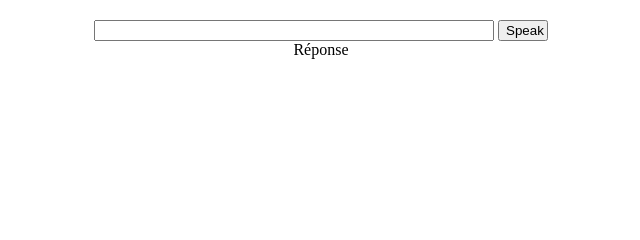
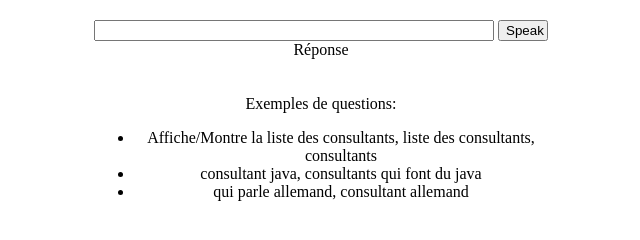
Before and after one commit to kawan16/sample-bot, a plain HTML site: page index.html in a window 1280 px wide. Shown: the whole page, without its empty margins (296-936 px from the left). Drawn offline with nearby package versions, Linux system fonts and the light colour scheme.

Commit message:
Add questions samples

```diff
--- a/index.html
+++ b/index.html
@@ -93,8 +93,20 @@
 </head>
 <body>
 <div>
+
     <input id="input" type="text"> <button id="rec">Speak</button>
     <br>Réponse<br> <div id="response"></div>
+
+    <br/>
+    <br/>
+    <div>
+        Exemples de questions:
+        <ul>
+            <li>Affiche/Montre la liste des consultants, liste des consultants, consultants</li>
+            <li>consultant java, consultants qui font du java </li>
+            <li>qui parle allemand, consultant allemand</li>
+        </ul>
+    </div>
 </div>
 </body>
 </html>
```
